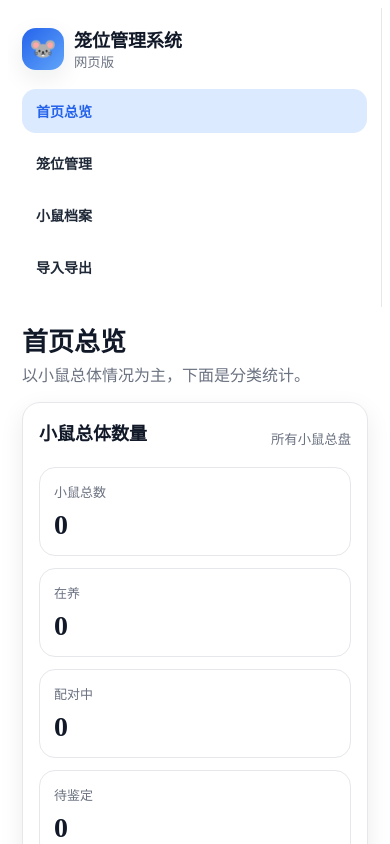
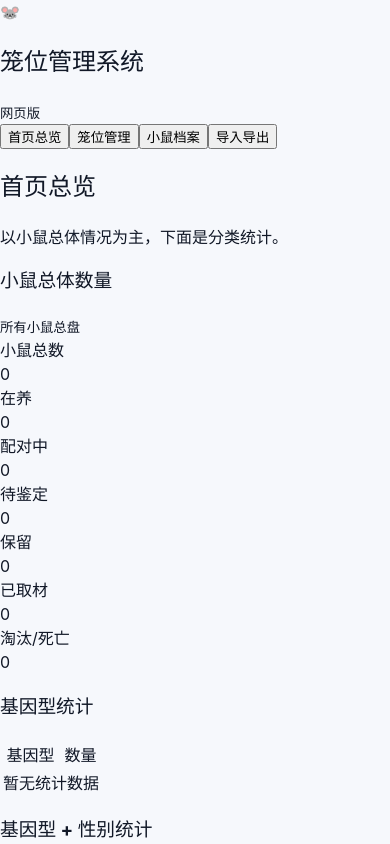
Before and after one commit to graduateedu1021-max/mouse-cage-manager, a React (Vite) app: page / in a window 390 px wide. Shown: the top 844 px of the page. Built offline with nearby package versions, Linux system fonts and the light colour scheme.

Commit message:
Update index.css

```diff
--- a/src/index.css
+++ b/src/index.css
@@ -1,466 +1,28 @@
 :root {
-  --bg: #f6f8fc;
-  --card: #ffffff;
-  --line: #e5e7eb;
-  --text: #111827;
-  --muted: #6b7280;
-  --primary: #2563eb;
-  --primary-soft: #dbeafe;
-  --green: #16a34a;
-  --green-soft: #ecfdf5;
-  --orange: #d97706;
-  --orange-soft: #fff7ed;
-  --red: #dc2626;
-  --red-soft: #fef2f2;
-  --pink: #be185d;
-  --pink-soft: #fce7f3;
-  --shadow: 0 8px 24px rgba(15, 23, 42, 0.08);
-  --radius: 18px;
+  font-family:
+    -apple-system, BlinkMacSystemFont, 'SF Pro Text', 'PingFang SC',
+    'Hiragino Sans GB', 'Microsoft YaHei', sans-serif;
+  line-height: 1.5;
+  font-weight: 400;
+  color: #111827;
+  background: #f6f8fc;
+  font-synthesis: none;
+  text-rendering: optimizeLegibility;
+  -webkit-font-smoothing: antialiased;
+  -moz-osx-font-smoothing: grayscale;
 }
 
 * {
   box-sizing: border-box;
 }
 
-.app {
-  display: flex;
-  min-height: 100vh;
-  color: var(--text);
+html,
+body,
+#root {
+  margin: 0;
+  min-height: 100%;
 }
 
-.sidebar {
-  width: 230px;
-  background: #fff;
-  border-right: 1px solid var(--line);
-  padding: 18px 14px;
-  position: sticky;
-  top: 0;
-  height: 100vh;
-  overflow: auto;
-  flex-shrink: 0;
+body {
+  background: #f6f8fc;
 }
-
-.brand {
-  display: flex;
-  gap: 10px;
-  align-items: center;
-  margin-bottom: 18px;
-}
-
-.brand-icon {
-  width: 42px;
-  height: 42px;
-  border-radius: 14px;
-  background: linear-gradient(135deg, #2563eb, #60a5fa);
-  color: #fff;
-  display: flex;
-  align-items: center;
-  justify-content: center;
-  font-size: 22px;
-  box-shadow: var(--shadow);
-}
-
-.brand h1 {
-  margin: 0;
-  font-size: 18px;
-}
-
-.brand small {
-  color: var(--muted);
-}
-
-.nav {
-  display: flex;
-  flex-direction: column;
-  gap: 8px;
-}
-
-.nav-btn {
-  text-align: left;
-  border: none;
-  background: transparent;
-  padding: 12px 14px;
-  border-radius: 14px;
-  cursor: pointer;
-  font-size: 14px;
-  color: #1f2937;
-  transition: 0.2s;
-}
-
-.nav-btn.active,
-.nav-btn:hover {
-  background: var(--primary-soft);
-  color: var(--primary);
-  font-weight: 700;
-}
-
-.main {
-  flex: 1;
-  padding: 20px;
-  min-width: 0;
-}
-
-.page {
-  display: block;
-}
-
-.topbar {
-  margin-bottom: 16px;
-}
-
-.topbar h2 {
-  margin: 0 0 4px;
-  font-size: 26px;
-}
-
-.topbar p {
-  margin: 0;
-  color: var(--muted);
-}
-
-.stack {
-  display: flex;
-  flex-direction: column;
-  gap: 16px;
-}
-
-.card {
-  background: var(--card);
-  border: 1px solid var(--line);
-  border-radius: var(--radius);
-  box-shadow: var(--shadow);
-  padding: 16px;
-}
-
-.card h3 {
-  margin: 0 0 12px;
-  font-size: 18px;
-}
-
-.stats {
-  display: grid;
-  grid-template-columns: repeat(4, minmax(0, 1fr));
-  gap: 12px;
-}
-
-.stat {
-  border: 1px solid var(--line);
-  border-radius: 16px;
-  padding: 14px;
-  background: #fff;
-}
-
-.stat .label {
-  font-size: 13px;
-  color: var(--muted);
-  margin-bottom: 8px;
-}
-
-.stat .value {
-  font-size: 28px;
-  font-weight: 800;
-}
-
-.section-title {
-  display: flex;
-  align-items: center;
-  justify-content: space-between;
-  gap: 8px;
-  margin-bottom: 10px;
-}
-
-.section-title small {
-  color: var(--muted);
-}
-
-.vertical-panels {
-  display: flex;
-  flex-direction: column;
-  gap: 16px;
-}
-
-.table-wrap {
-  overflow: auto;
-  border: 1px solid var(--line);
-  border-radius: 16px;
-  background: #fff;
-}
-
-table {
-  width: 100%;
-  border-collapse: collapse;
-  min-width: 900px;
-}
-
-th,
-td {
-  padding: 12px;
-  border-bottom: 1px solid #eef2f7;
-  text-align: left;
-  font-size: 14px;
-  vertical-align: top;
-}
-
-th {
-  background: #f8fafc;
-  color: #475569;
-}
-
-tr:hover td {
-  background: #fbfdff;
-}
-
-.form-grid {
-  display: grid;
-  grid-template-columns: repeat(2, minmax(0, 1fr));
-  gap: 12px;
-}
-
-.field {
-  display: flex;
-  flex-direction: column;
-  gap: 6px;
-}
-
-.field label {
-  font-size: 13px;
-  color: #374151;
-  font-weight: 700;
-}
-
-.field input,
-.field select,
-.field textarea {
-  padding: 11px 12px;
-  border: 1px solid var(--line);
-  border-radius: 14px;
-  font-size: 14px;
-  background: #fff;
-  outline: none;
-  color: #111827;
-}
-
-.field textarea {
-  min-height: 90px;
-  resize: vertical;
-}
-
-.field.full {
-  grid-column: 1 / -1;
-}
-
-.actions {
-  display: flex;
-  flex-wrap: wrap;
-  gap: 10px;
-  margin-top: 14px;
-}
-
-button,
-.fake-file-btn {
-  border: none;
-  border-radius: 14px;
-  padding: 10px 14px;
-  cursor: pointer;
-  font-size: 14px;
-  font-weight: 700;
-  text-decoration: none;
-}
-
-.btn-primary {
-  background: #2563eb;
-  color: #fff;
-}
-
-.btn-light {
-  background: #fff;
-  border: 1px solid var(--line);
-  color: #111827;
-}
-
-.btn-danger {
-  background: #dc2626;
-  color: #fff;
-}
-
-.chips {
-  display: flex;
-  flex-wrap: wrap;
-  gap: 8px;
-}
-
-.tag {
-  display: inline-flex;
-  align-items: center;
-  padding: 4px 10px;
-  border-radius: 999px;
-  font-size: 12px;
-  font-weight: 700;
-  background: #eef2ff;
-  color: #3730a3;
-}
-
-.tag.green {
-  background: var(--green-soft);
-  color: #166534;
-}
-
-.tag.orange {
-  background: var(--orange-soft);
-  color: #9a3412;
-}
-
-.tag.red {
-  background: var(--red-soft);
-  color: #991b1b;
-}
-
-.sex-tag {
-  display: inline-flex;
-  align-items: center;
-  justify-content: center;
-  min-width: 38px;
-  padding: 4px 10px;
-  border-radius: 999px;
-  font-size: 12px;
-  font-weight: 800;
-}
-
-.sex-male {
-  background: #dbeafe;
-  color: #1d4ed8;
-}
-
-.sex-female {
-  background: #fce7f3;
-  color: #be185d;
-}
-
-.cage-grid {
-  display: grid;
-  grid-template-columns: repeat(3, minmax(0, 1fr));
-  gap: 14px;
-}
-
-.cage-card {
-  border: 1px solid var(--line);
-  border-radius: 16px;
-  padding: 14px;
-  background: #fff;
-  box-shadow: var(--shadow);
-  display: flex;
-  flex-direction: column;
-  gap: 10px;
-}
-
-.cage-card .title {
-  display: flex;
-  align-items: center;
-  justify-content: space-between;
-  gap: 8px;
-}
-
-.cage-card h4 {
-  margin: 0;
-  font-size: 18px;
-}
-
-.meta {
-  display: flex;
-  flex-direction: column;
-  gap: 6px;
-  color: #374151;
-  font-size: 14px;
-}
-
-.muted {
-  color: var(--muted);
-}
-
-.empty {
-  padding: 22px;
-  text-align: center;
-  color: var(--muted);
-}
-
-.toolbar {
-  display: flex;
-  flex-wrap: wrap;
-  gap: 10px;
-}
-
-.filters {
-  display: grid;
-  grid-template-columns: repeat(2, minmax(0, 1fr));
-  gap: 12px;
-}
-
-.filters-4 {
-  grid-template-columns: repeat(4, minmax(0, 1fr));
-}
-
-.toast {
-  position: fixed;
-  right: 20px;
-  bottom: 20px;
-  background: #111827;
-  color: #fff;
-  padding: 12px 16px;
-  border-radius: 14px;
-  opacity: 0;
-  transform: translateY(8px);
-  transition: 0.25s;
-  pointer-events: none;
-  z-index: 999;
-}
-
-.toast.show {
-  opacity: 1;
-  transform: translateY(0);
-}
-
-.mt14 {
-  margin-top: 14px;
-}
-
-.full-span {
-  grid-column: 1 / -1;
-}
-
-@media (max-width: 1100px) {
-  .stats {
-    grid-template-columns: repeat(2, minmax(0, 1fr));
-  }
-
-  .cage-grid {
-    grid-template-columns: 1fr 1fr;
-  }
-
-  .filters-4 {
-    grid-template-columns: repeat(2, minmax(0, 1fr));
-  }
-}
-
-@media (max-width: 860px) {
-  .app {
-    display: block;
-  }
-
-  .sidebar {
-    position: relative;
-    height: auto;
-    width: auto;
-  }
-
-  .main {
-    padding: 14px;
-  }
-
-  .stats,
-  .form-grid,
-  .filters,
-  .filters-4,
-  .cage-grid {
-    grid-template-columns: 1fr;
-  }
-}
```
